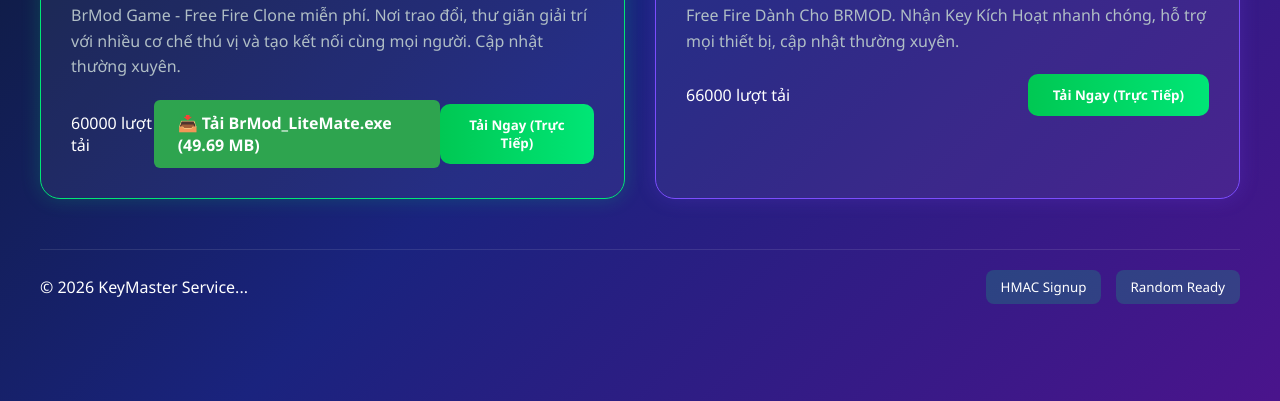
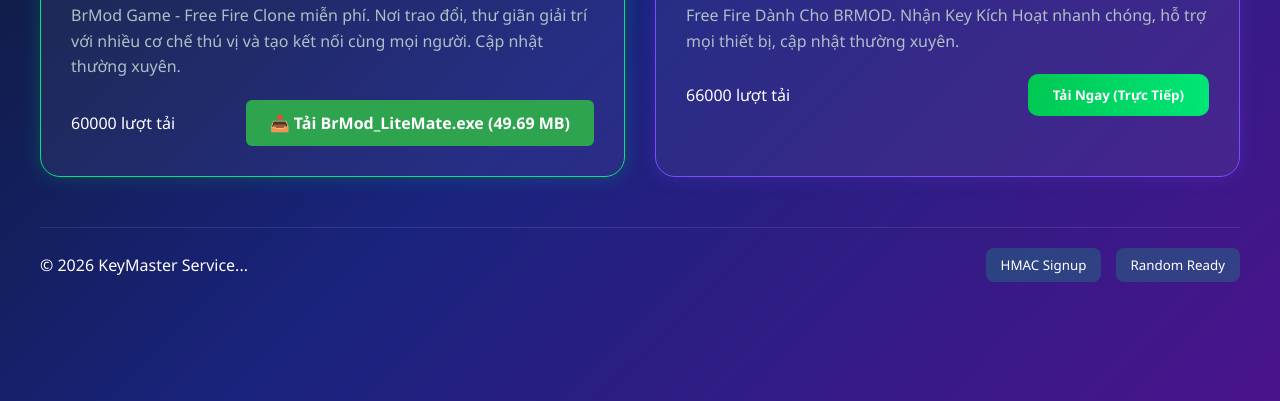
Before and after one commit to namnt13012012-dot/brmod.site, a plain HTML site: page index.html in a window 1280 px wide. Shown: the part 399-800 px from the top of the page. Drawn offline with Linux system fonts and the light colour scheme.

Commit message:
Update index.html

```diff
--- a/index.html
+++ b/index.html
@@ -42,7 +42,6 @@
           text-decoration:none; border-radius:6px; font-weight:bold;">
   📥 Tải BrMod_LiteMate.exe (49.69 MB)
 </a>
-                    <button class="download-btn">Tải Ngay (Trực Tiếp)</button>
                 </div>
             </div>
 
```
